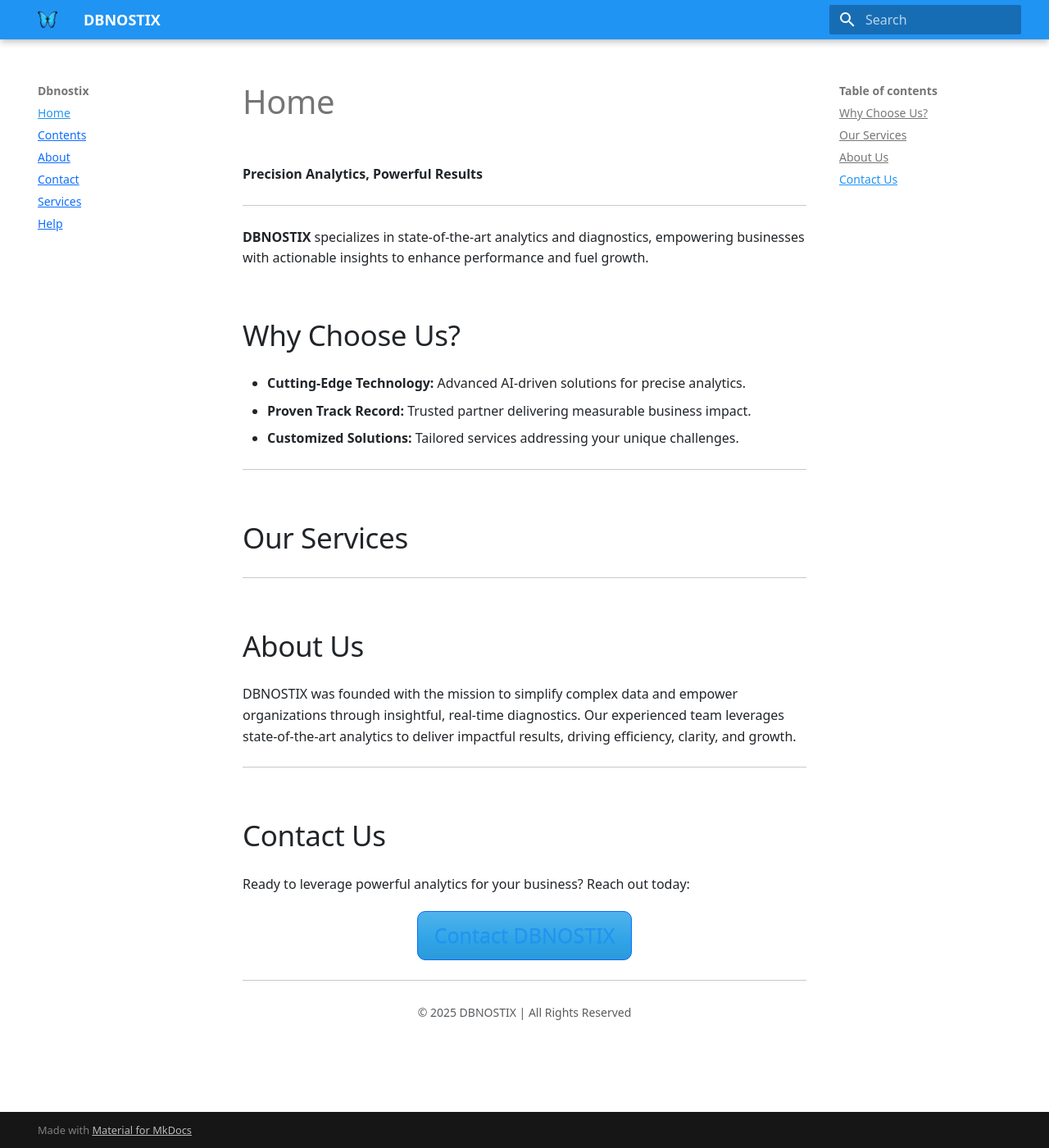
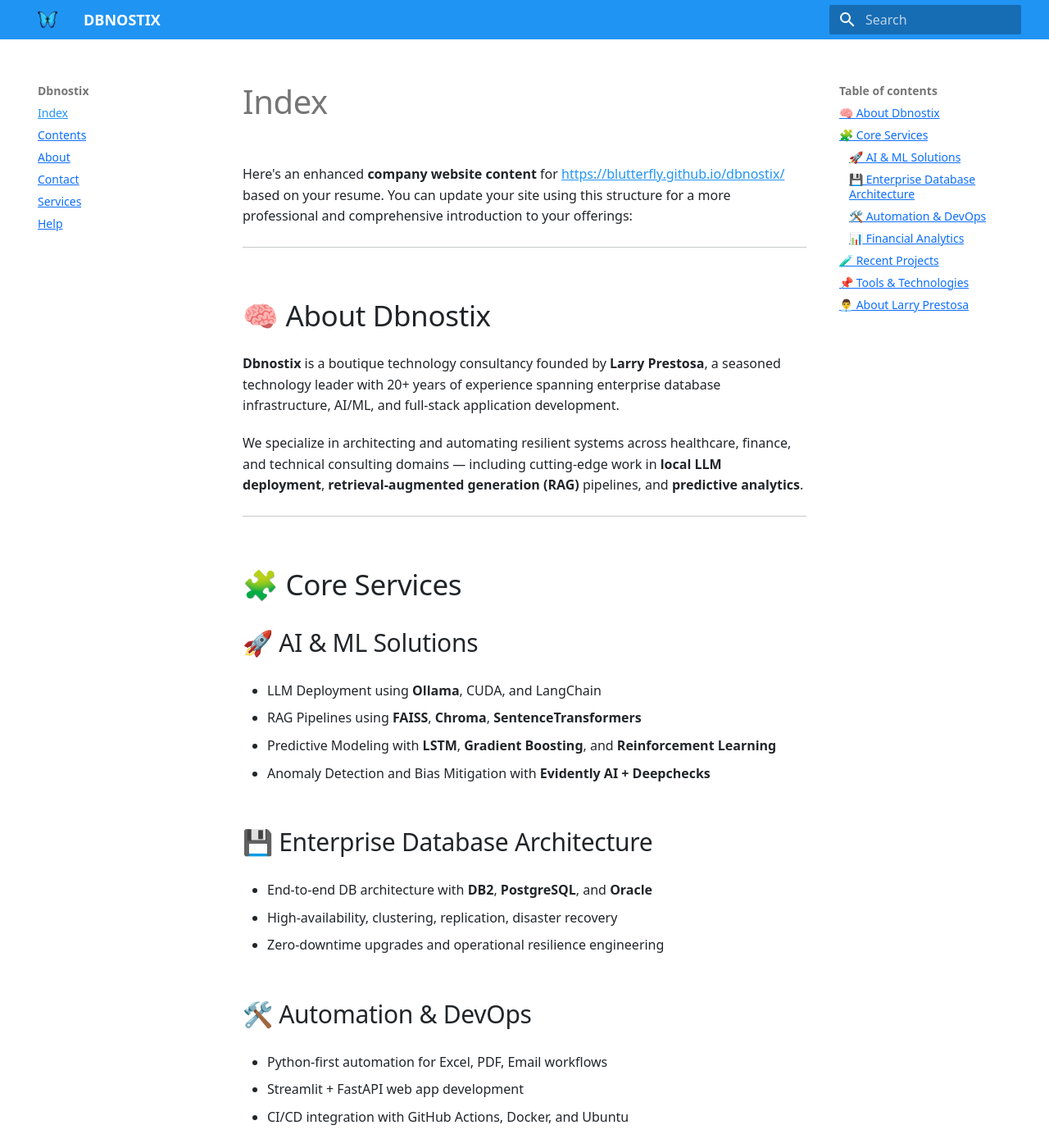
Before and after one commit to blutterfly/dbnostix, an MkDocs documentation site: the page built from docs/index.md, in a window 1280 px wide and 1400 px high. Shown: the whole window at 82% size. Built offline with MkDocs 1.6.1 and Material for MkDocs 9.7.7, drawn with Linux system fonts in a browser that asks for light colours; nearby versions of some CDN libraries; some of the changed text lies outside the part shown.

Commit message:
Update index.md

```diff
--- a/docs/index.md
+++ b/docs/index.md
@@ -1,41 +1,79 @@
-# Home
+Here's an enhanced **company website content** for [https://blutterfly.github.io/dbnostix/](https://blutterfly.github.io/dbnostix/) based on your resume. You can update your site using this structure for a more professional and comprehensive introduction to your offerings:
 
-**Precision Analytics, Powerful Results**
+---
 
-<hr>
+## 🧠 About Dbnostix
 
-**DBNOSTIX** specializes in state-of-the-art analytics and diagnostics, empowering businesses with actionable insights to enhance performance and fuel growth.
+**Dbnostix** is a boutique technology consultancy founded by **Larry Prestosa**, a seasoned technology leader with 20+ years of experience spanning enterprise database infrastructure, AI/ML, and full-stack application development.
 
+We specialize in architecting and automating resilient systems across healthcare, finance, and technical consulting domains — including cutting-edge work in **local LLM deployment**, **retrieval-augmented generation (RAG)** pipelines, and **predictive analytics**.
 
-## Why Choose Us?
+---
 
-- **Cutting-Edge Technology:** Advanced AI-driven solutions for precise analytics.
-- **Proven Track Record:** Trusted partner delivering measurable business impact.
-- **Customized Solutions:** Tailored services addressing your unique challenges.
+## 🧩 Core Services
 
-<hr>
+### 🚀 AI & ML Solutions
 
-## Our Services
+* LLM Deployment using **Ollama**, CUDA, and LangChain
+* RAG Pipelines using **FAISS**, **Chroma**, **SentenceTransformers**
+* Predictive Modeling with **LSTM**, **Gradient Boosting**, and **Reinforcement Learning**
+* Anomaly Detection and Bias Mitigation with **Evidently AI + Deepchecks**
 
+### 💾 Enterprise Database Architecture
 
-<hr>
+* End-to-end DB architecture with **DB2**, **PostgreSQL**, and **Oracle**
+* High-availability, clustering, replication, disaster recovery
+* Zero-downtime upgrades and operational resilience engineering
 
+### 🛠️ Automation & DevOps
 
-## About Us
+* Python-first automation for Excel, PDF, Email workflows
+* Streamlit + FastAPI web app development
+* CI/CD integration with GitHub Actions, Docker, and Ubuntu
 
-DBNOSTIX was founded with the mission to simplify complex data and empower organizations through insightful, real-time diagnostics. Our experienced team leverages state-of-the-art analytics to deliver impactful results, driving efficiency, clarity, and growth.
+### 📊 Financial Analytics
 
-<hr>
+* SEC/FRED/Yahoo Finance data pipelines
+* Custom dashboards for operational and financial storytelling
+* Automated technical and fundamental stock analysis
 
-## Contact Us
+---
 
-Ready to leverage powerful analytics for your business? Reach out today:
+## 🧪 Recent Projects
 
-<div class="text-center">
-  <a href="mailto:info@dbnostix.com" class="btn btn-primary btn-lg">Contact DBNOSTIX</a>
-</div>
+* **Local LLM for Healthcare**: Deployed a RAG-enabled system on 5M+ patient records for a healthcare provider
+* **Algo Trading Platform**: Built a full-stack pipeline for live and backtested trading strategies using Streamlit, FastAPI, and MkDocs
+* **Resilience Engineering**: Automated self-healing processes for multi-site DB2/Postgres environments with 24x7 uptime
+* **Knowledge Base AI**: Integrated internal document RAG pipeline for enterprise search and reasoning
 
-<hr>
+---
+
+## 📌 Tools & Technologies
+
+**Languages:** Python, SQL, Bash
+**Frameworks:** Streamlit, FastAPI, Flask, MkDocs
+**AI Stack:** Ollama, LangChain, FAISS, scikit-learn, PyTorch, TensorFlow
+**Database Stack:** DB2, PostgreSQL, Oracle, DuckDB
+**Data Tools:** pandas, Jupyter, matplotlib, seaborn, openpyxl, PyPDF2
+**Infra/DevOps:** Docker, GitHub, Ubuntu, NVIDIA CUDA
+
+---
+
+## 👨‍💼 About Larry Prestosa
+
+Larry is an experienced technologist with a deep passion for building intelligent, resilient systems. From local LLM deployment to advanced algorithmic trading, Larry applies a blend of engineering rigor and practical business understanding. He is a **member of American Mensa**, a **graduate of Xavier University**, and an **avid writer** on [Medium](https://medium.com/@larry.prestosa).
+
+* 📍 Richmond, VA
+* 📧 [larry.prestosa@gmail.com](mailto:larry.prestosa@gmail.com)
+* 📞 804-690-3104
+* 🔗 [LinkedIn](https://www.linkedin.com/in/larry-prestosa-9b42b928a)
+* 🔗 [GitHub](https://blutterfly.github.io/dbnostix/)
+* ✍️ [Medium](https://medium.com/@larry.prestosa)
+
+---
+
+Would you like this content packaged in `index.md` or `README.md` format for direct integration with your GitHub Pages site?
+
 
 <footer class="text-center">
   <small>&copy; 2025 DBNOSTIX | All Rights Reserved</small>
```
